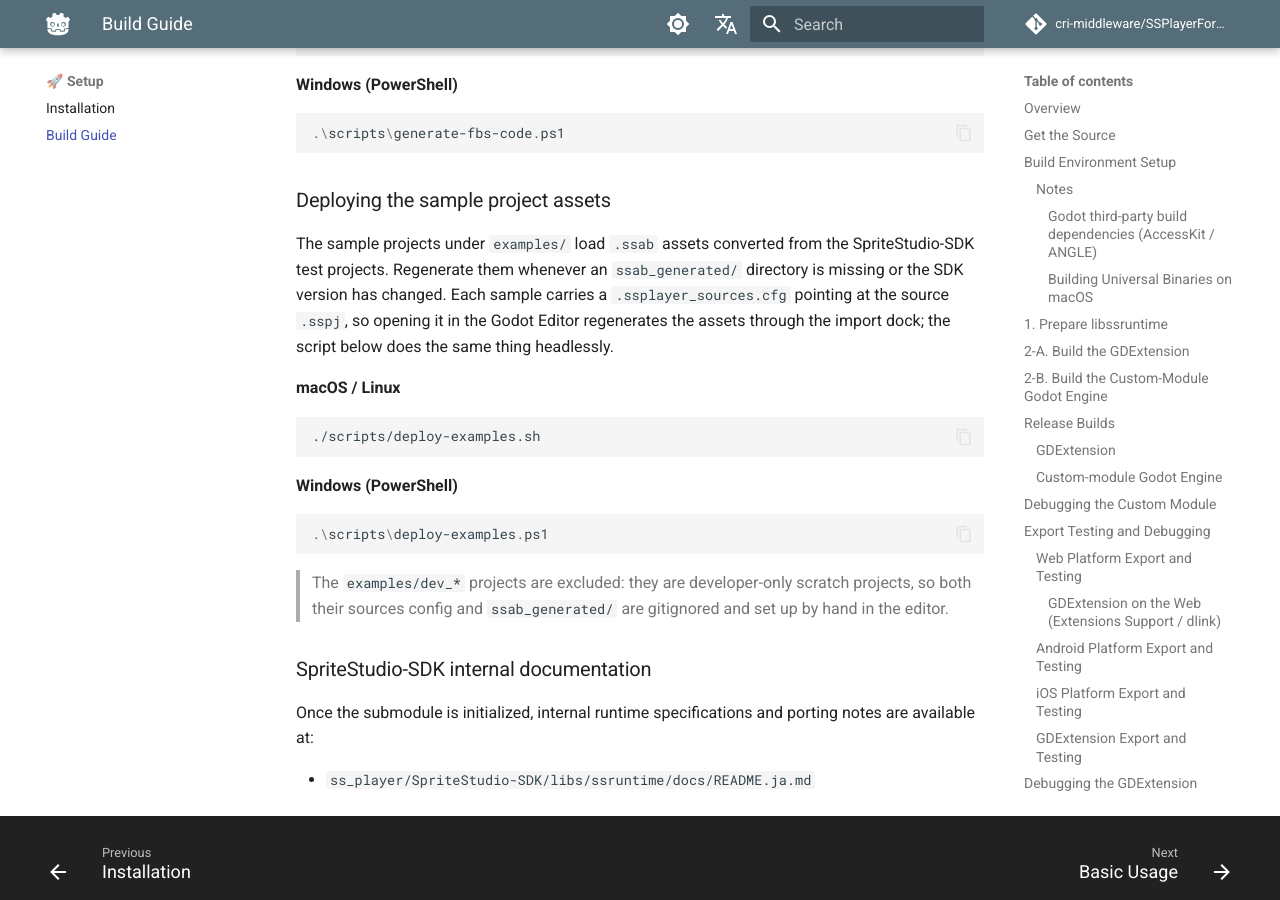
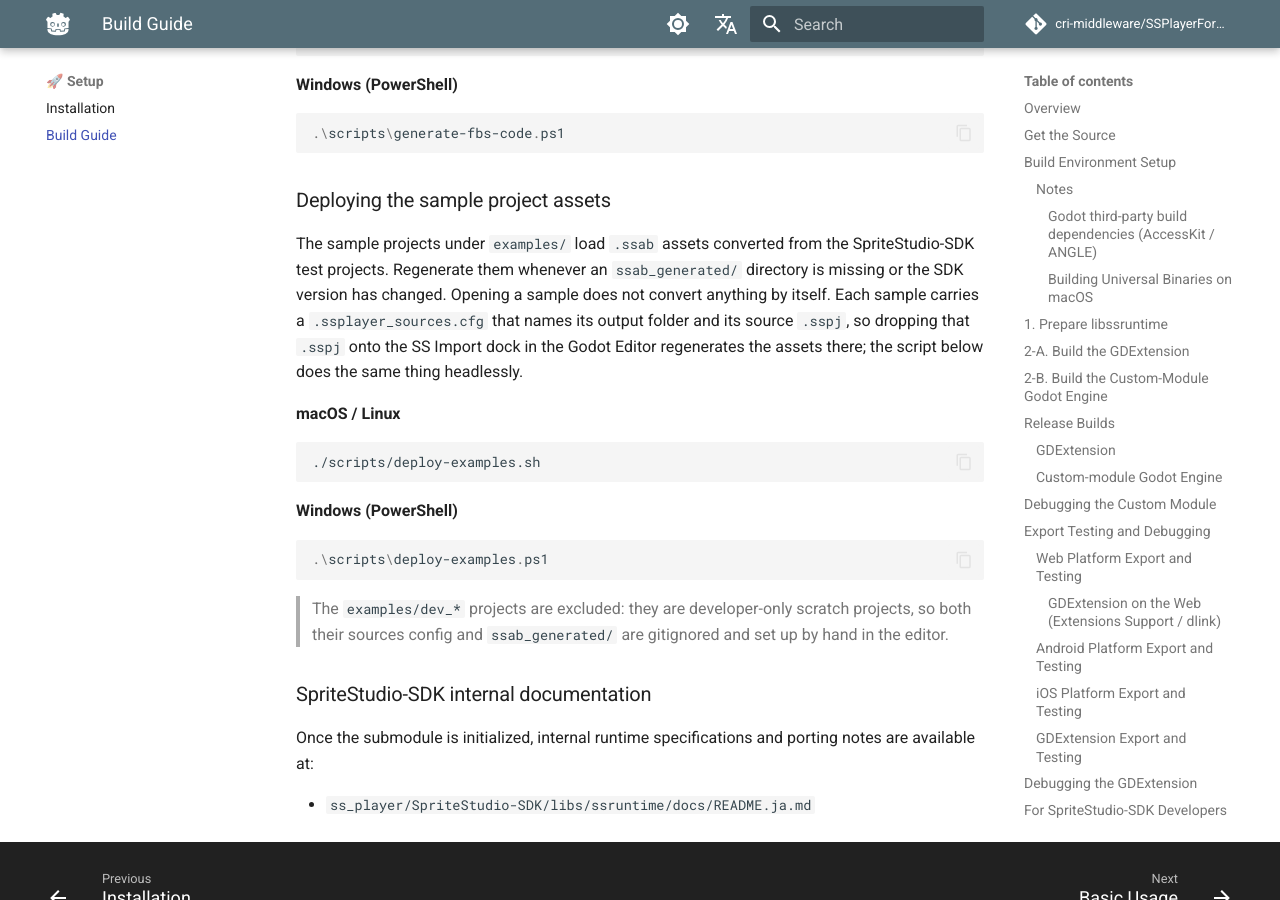
Before and after one commit to SpriteStudio/SSPlayerForGodot, an MkDocs documentation site: the page built from docs/en/setup/build.md, in a window 1280 px wide and 900 px high, scrolled down 13798 px. Built offline with MkDocs 1.6.1 and Material for MkDocs 9.7.7, drawn with Linux system fonts in a browser that asks for light colours; comment, search, counter and statistics services are not loaded.

Commit message:
docs: opening a sample does not convert it; say how to
Quick Start step 5 said the add-on reads .ssplayer_sources.cfg and
converts Ringo.sspj on first open. Nothing does that. A conversion is
started only by something the user does in the editor -- dropping a
.sspj, the file-system menu, the Reconvert buttons -- and the importer
does no work when the editor starts. Opening examples/Ringo in the editor
creates an empty ssab_generated/ and no .ssab, which is not committed
(it is gitignored), so following the README ended at a scene with a
missing resource.

Step 5 now says what works: drag Ringo.sspj onto the SS Import dock (the
sample's .ssplayer_sources.cfg already names res://ssab_generated as the
output folder), or run scripts/deploy-examples.sh without the editor.

The same claim was copied into three more places, and is corrected there
too: the Build Guide section on deploying the sample assets (English and
Japanese) and the header comment of deploy-examples.sh and its .ps1 twin.

```diff
--- a/docs/en/setup/build.md
+++ b/docs/en/setup/build.md
@@ -501,7 +501,7 @@ When `.fbs` files in SpriteStudio-SDK have changed, regenerate the headers under
 
 ### Deploying the sample project assets
 
-The sample projects under `examples/` load `.ssab` assets converted from the SpriteStudio-SDK test projects. Regenerate them whenever an `ssab_generated/` directory is missing or the SDK version has changed. Each sample carries a `.ssplayer_sources.cfg` pointing at the source `.sspj`, so opening it in the Godot Editor regenerates the assets through the import dock; the script below does the same thing headlessly.
+The sample projects under `examples/` load `.ssab` assets converted from the SpriteStudio-SDK test projects. Regenerate them whenever an `ssab_generated/` directory is missing or the SDK version has changed. Opening a sample does not convert anything by itself. Each sample carries a `.ssplayer_sources.cfg` that names its output folder and its source `.sspj`, so dropping that `.sspj` onto the SS Import dock in the Godot Editor regenerates the assets there; the script below does the same thing headlessly.
 
 **macOS / Linux**
 
```
Also changed, not shown: README.ja.md (+1 -1 lines), README.md (+1 -1 lines), docs/ja/setup/build.md (+1 -1 lines), 2 other files.
